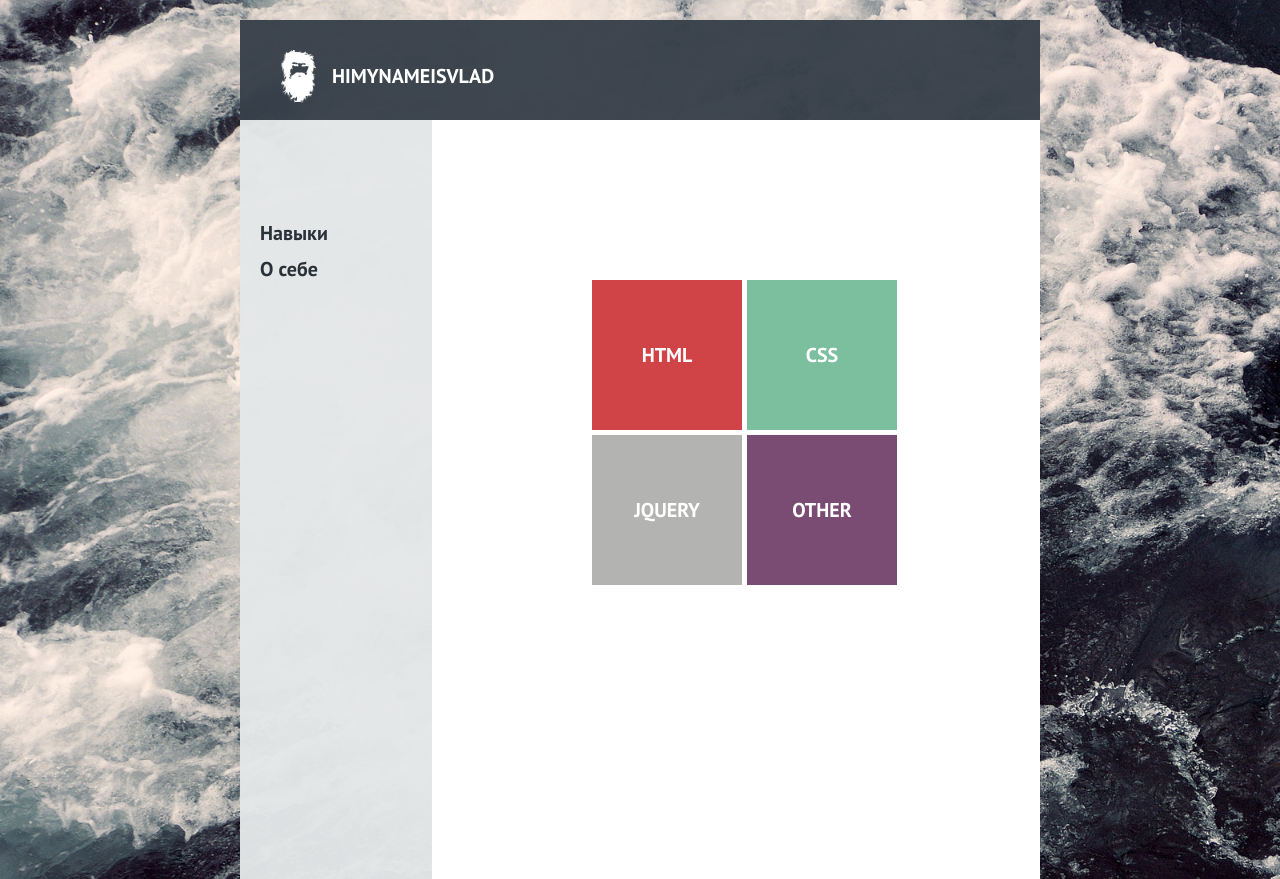
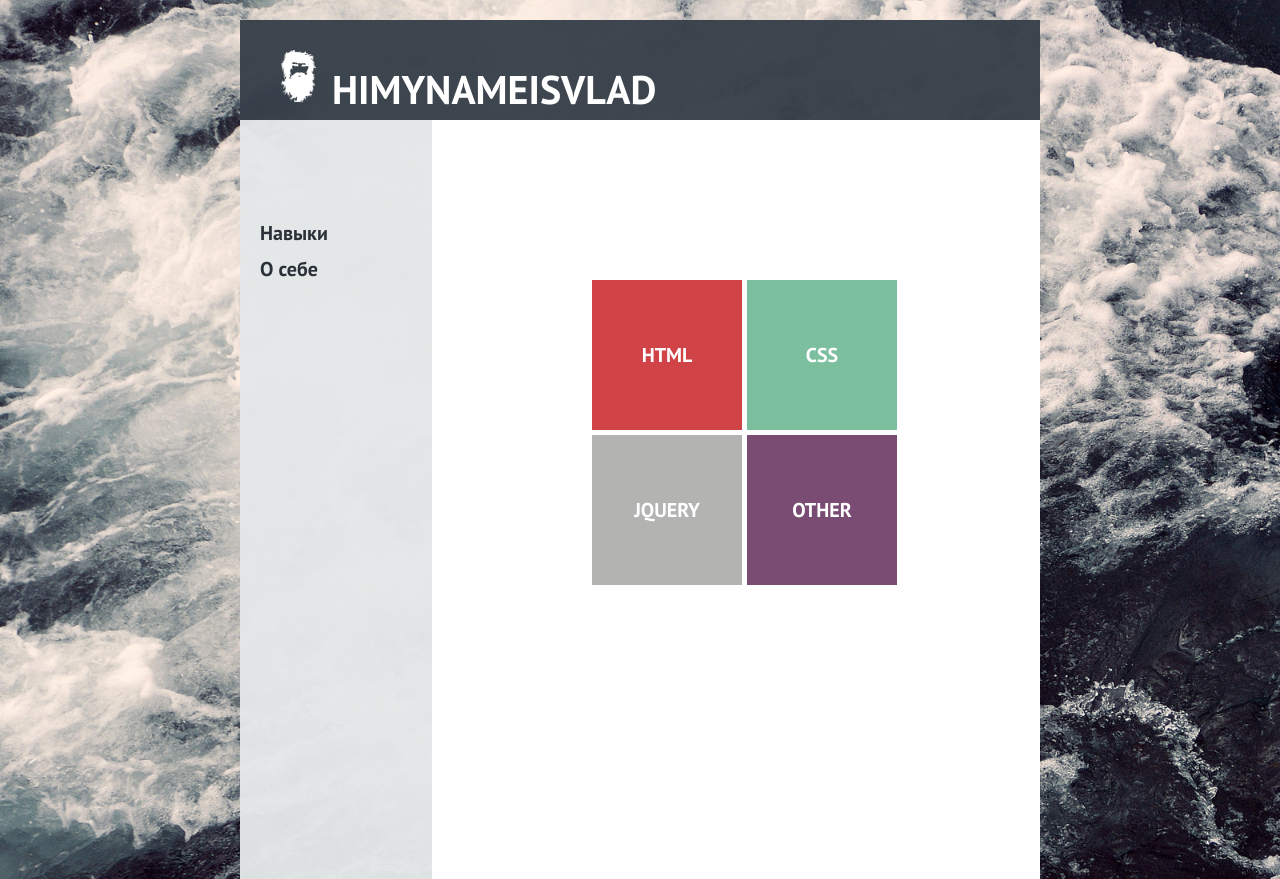
Before and after one commit to himynameisvlad/himynameisvlad.github.io, a PHP site: page / in a window 1280 px wide. Shown: the top 879 px of the page. Run offline with PHP 8.4, Linux system fonts and the light colour scheme; some libraries are stand-ins or nearby versions.

Commit message:
Update style.css

```diff
--- a/style.css
+++ b/style.css
@@ -1,6 +1,6 @@
 html, body, div, span, applet, object, iframe, table, caption, tbody, tfoot, thead, tr, th, td,
 del, dfn, em, font, img, ins, kbd, q, s, samp, small, strike, strong, sub, sup, tt, var,
-h1, h2, h3, h4, h5, h6, p, blockquote, pre, a, abbr, acronym, address, big, cite, code,
+h2, h3, h4, h5, h6, p, blockquote, pre, a, abbr, acronym, address, big, cite, code,
 dl, dt, dd, ol, ul, li, fieldset, form, label, legend {
 	vertical-align: baseline;
 	font-family: inherit;
@@ -44,11 +44,15 @@ blockquote, q {
 body{
 	background:url(images/bg1.jpg) no-repeat center fixed;
 	background-size: cover;
-	font:20px "PT Sans", sans-serif !important;
+	font:20px "PT Sans","Arial", sans-serif;
 }
 
 
-
+.chromeframe{
+	background:white;
+	width:100%;
+	height:100%;
+}
 
 
 .wrapper{
```
